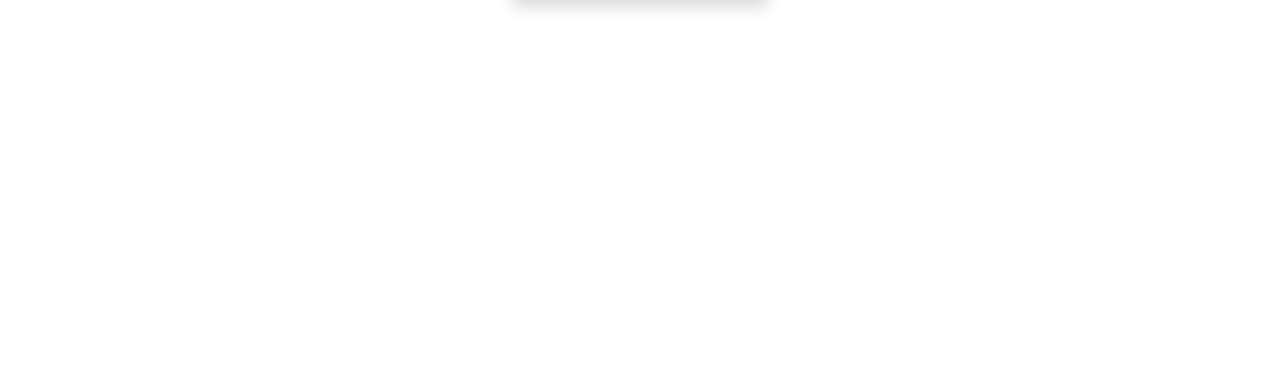
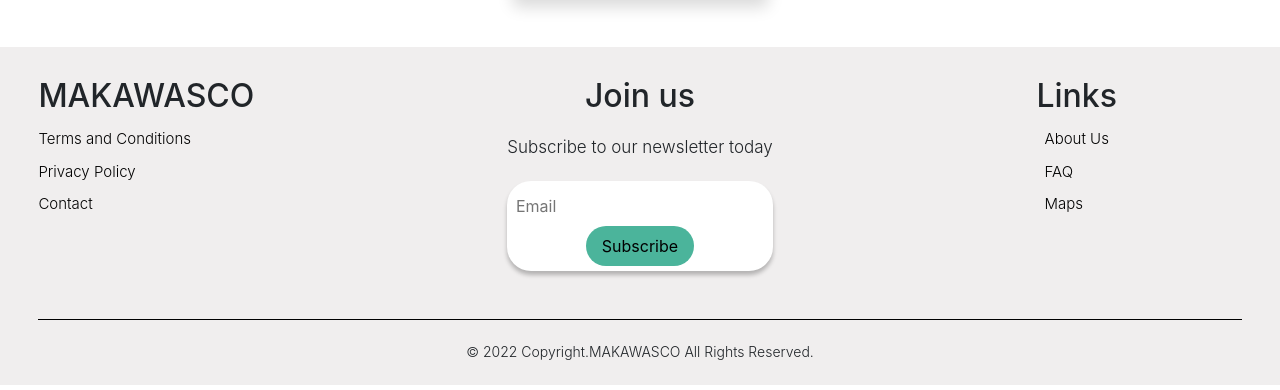
Before and after one commit to titusmuteti/waterapp-frontend, a React (Create React App) app: page / in a window 1280 px wide. Shown: the part 1029-1419 px from the top of the page. Before the commit the page ends 1076 px from the top, so only its background shows below. Built offline with nearby package versions, Linux system fonts and the light colour scheme.

Commit message:
adding footer

```diff
--- a/src/App.js
+++ b/src/App.js
@@ -3,7 +3,7 @@
 import Home from './pages/Home';
 import About from './pages/About';
 import WorkWithUs from './pages/WorkWithUs';
-import CustomerService from './pages/CustomerService';
+import SelfServicePortal from './pages/SelfServicePortal';
 import Footer from './components/Footer';
 
 function App() {
@@ -13,7 +13,7 @@
             <Routes>
                 <Route exact path="/" element={<Home />} />
                 <Route exact path="/about" element={<About/>} />
-                <Route exact path="/customerservice" element={<CustomerService/>} />
+                <Route exact path="/selfserviceportal" element={<SelfServicePortal/>} />
                 <Route exact path="/workwithus" element={<WorkWithUs/>} />
                 <Route path="*" element={<h1 className="text-indigo-900/100 text-5xl underline m-2 font-bold">404: Page Not Found!</h1>} />
             </Routes>
--- a/src/components/Footer.js
+++ b/src/components/Footer.js
@@ -1,5 +1,6 @@
 import React from 'react'
 import { Link } from 'react-router-dom';
+import './footer.css'
 
 function Footer() {
   return (
@@ -7,7 +8,7 @@
       <div className="footer-wrapper">
         <footer className="footer-container">
           <div>
-            <h1>MAKAWASCO</h1>
+            <h2>MAKAWASCO</h2>
             <div className="footer-links">
               <Link className="footer__Link" to="">
                 Terms and Conditions
--- a/src/components/Navbar.js
+++ b/src/components/Navbar.js
@@ -15,11 +15,11 @@
             <Nav.Link href="/" className='pr-5'>Home</Nav.Link>
             <Nav.Link href="/about" className='pr-5'>About Us</Nav.Link>
             <NavDropdown title="Customer Service" id="collasible-nav-dropdown" className='pr-5'>
-              <NavDropdown.Item href="#action/3.1">Self Service Portal</NavDropdown.Item>
+              <NavDropdown.Item href="/selfserviceportal">Self Service Portal</NavDropdown.Item>
               <NavDropdown.Item href="#action/3.2">
                 Payment Methods
               </NavDropdown.Item>
-              <NavDropdown.Item href="#action/3.3">Projects</NavDropdown.Item>
+              <NavDropdown.Item href="#action/3.3">Report a complaint</NavDropdown.Item>
               <NavDropdown.Divider />
               <NavDropdown.Item href="#action/3.4">
                 Careers
--- /dev/null
+++ b/src/components/footer.css
@@ -0,0 +1,119 @@
+/* Footer */
+.footer-footer {
+    width: 100%;
+    background-color: #f0eeee;
+  }
+
+  /* .footer-footer1 {
+    width: 100%;  background-color:  #ffffff;
+  } */
+
+  .footer-wrapper {
+    width: 94%;
+    margin: auto;
+    padding-top: 30px;
+  }
+  .footer-container {
+    display: grid;
+    grid-template-columns: repeat(3, 1fr);
+    grid-gap: 2em;
+    border-bottom: 0.5px solid #000000;
+    padding-bottom: 3em;
+  }
+
+  .footer-container h1 {
+    font-family: 'Calligraphy wet', sans-serif;
+    font-size: 80px;
+    padding: 0;
+    margin-top: -30px;
+    margin-bottom: -10px;
+  }
+
+  .footer-links {
+    display: flex;
+    flex-direction: column;
+  }
+
+  .footer-links a {
+    text-decoration: none;
+    color: black;
+    font-size: 15px;
+    font-weight: 300;
+    margin: 5px 0;
+  }
+
+  .footer-links a:hover {
+    color: #4bb49b;
+  }
+
+  .footer-center {
+    display: block;
+    align-items: center;
+    text-align: center;
+  }
+
+  .footer-center h2 {
+    font-weight: 500;
+    margin-bottom: 20px;
+  }
+
+  .footer-center p {
+    font-size: 17px;
+    font-weight: 300;
+    margin-bottom: 20px;
+  }
+
+  .footer-center form {
+    padding: 5px 0px 5px 0px;
+    border-radius: 24px;
+    margin-bottom: 2em;
+    background-color: #ffffff;
+    border: none;
+    box-shadow: 0px 4px 4px rgba(0, 0, 0, 0.25);
+    width: 70%;
+    margin: auto;
+  }
+
+  .footer-center input {
+    border-radius: 24px;
+    padding: 0.5em 0.5em;
+    background-color: #ffffff;
+    border: none;
+  }
+
+  .footer-center button {
+    background-color: #4bb49b;
+    border: none;
+    padding: 0.5em 1em 0.5em 1em;
+    border-radius: 24px;
+    margin-left: 0px;
+  }
+
+  .footer-center button:hover {
+    background-color: #14dede;
+    border: none;
+    padding: 0.5em 1em 0.5em 1em;
+    border-radius: 24px;
+    margin-left: 0px;
+  }
+
+  .footer-right {
+    display: flex;
+    flex-direction: column;
+    align-items: center;
+    margin-left: 50px;
+  }
+
+  .bottom__Footer {
+    display: flex;
+    align-items: center;
+    justify-content: center;
+    margin: 0.5em;
+    padding: 1em;
+  }
+
+  .bottom__Footer h5 {
+    font-size: 14px;
+    font-weight: 300;
+    text-align: center;
+  }
--- a/src/pages/CustomerService.js
+++ /dev/null
@@ -1,9 +0,0 @@
-import React from 'react'
-
-function CustomerService() {
-  return (
-    <div>CustomerService</div>
-  )
-}
-
-export default CustomerService
--- a/src/pages/Home.js
+++ b/src/pages/Home.js
@@ -1,4 +1,5 @@
 import React from 'react'
+import Footer from '../components/Footer';
 import Userbar from '../components/Navbar'
 import Slides from '../components/Slides';
 
@@ -34,6 +35,7 @@
     </div>
     </>
     </>
+    <Footer />
     </>
 
   )
--- /dev/null
+++ b/src/pages/SelfServicePortal.js
@@ -0,0 +1,14 @@
+import React from 'react'
+import Signup from '../components/Signup'
+import Navbar from '../components/Navbar'
+
+function SelfServicePortal() {
+  return (
+    <>
+    <Navbar />
+    <Signup />
+    </>
+  )
+}
+
+export default SelfServicePortal
```
